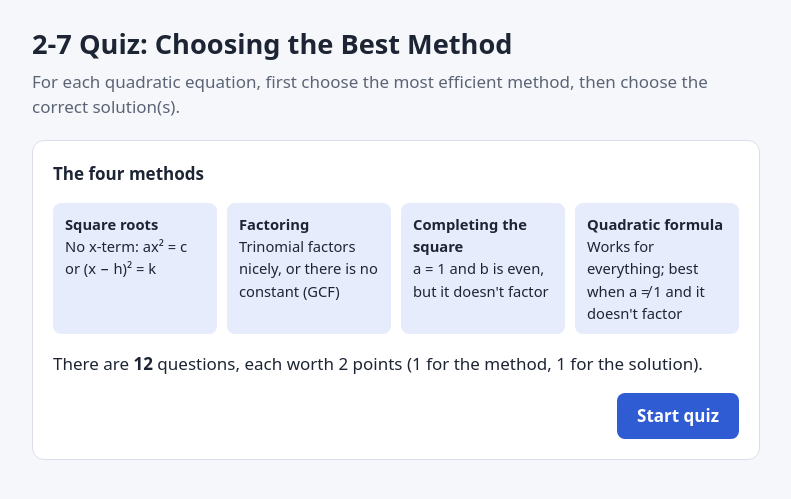
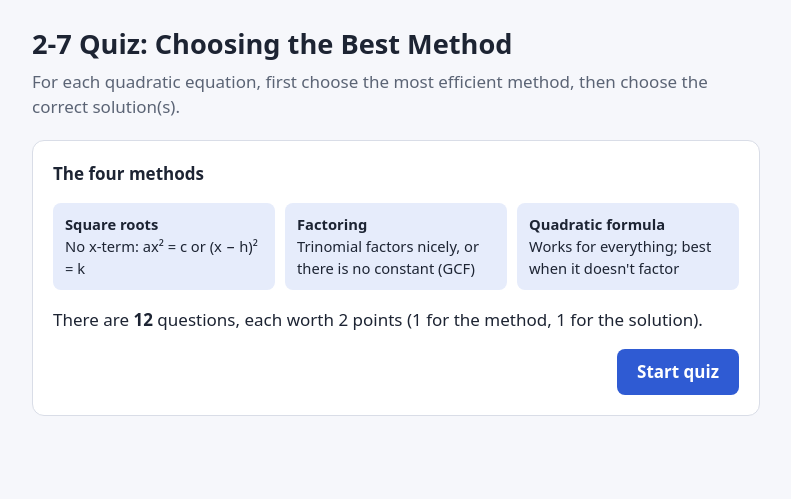
Before and after one commit to dgarvey-lang/2-7-Quadratic-Best-Method, a plain HTML site: page index.html in a window 1280 px wide. Shown: the whole page, without its empty margins (244-1035 px from the left). Drawn offline with Linux system fonts and the light colour scheme.

Commit message:
Remove completing the square as a method choice
The three questions that used it now use the quadratic formula, with
updated explanations, worked steps, and distractors.

Co-Authored-By: Claude Opus 5.5 <noreply@anthropic.com>
Claude-Session: https://claude.ai/code/session_01G57LkPS6BuWWz62QtR4o3v

```diff
--- a/index.html
+++ b/index.html
@@ -122,8 +122,7 @@
     <div class="methods">
       <div><b>Square roots</b>No x-term: ax² = c or (x − h)² = k</div>
       <div><b>Factoring</b>Trinomial factors nicely, or there is no constant (GCF)</div>
-      <div><b>Completing the square</b>a = 1 and b is even, but it doesn't factor</div>
-      <div><b>Quadratic formula</b>Works for everything; best when a ≠ 1 and it doesn't factor</div>
+      <div><b>Quadratic formula</b>Works for everything; best when it doesn't factor</div>
     </div>
     <p>There are <strong id="qcount"></strong> questions, each worth 2 points (1 for the method, 1 for the solution).</p>
     <div class="nav"><button class="btn" id="start">Start quiz</button></div>
@@ -162,7 +161,7 @@
 </main>
 
 <script>
-const METHODS = ["Square roots", "Factoring", "Completing the square", "Quadratic formula"];
+const METHODS = ["Square roots", "Factoring", "Quadratic formula"];
 
 // best: the most efficient method. ok: methods that also work well (full credit, with a tip).
 const QUESTIONS = [
@@ -200,12 +199,11 @@ const QUESTIONS = [
   },
   {
     eq: "x² + 6x − 5 = 0",
-    best: "Completing the square", ok: ["Quadratic formula"],
-    tip: "The formula works, but with a = 1 and an even b, completing the square is faster.",
-    why: "a = 1 and b = 6 is even, but no factors of −5 add to 6. Complete the square.",
+    best: "Quadratic formula", ok: [],
+    why: "No factors of −5 add to 6, so it won't factor. Use the formula.",
     answer: "x = −3 ± √14",
-    distractors: ["x = 3 ± √14", "x = −3 ± √4", "x = −3 ± 14"],
-    work: "x² + 6x = 5 → x² + 6x + 9 = 5 + 9 → (x + 3)² = 14 → x = −3 ± √14"
+    distractors: ["x = 3 ± √14", "x = −6 ± √14", "x = −3 ± 14"],
+    work: "x = [−6 ± √(6² − 4·1·(−5))] / 2 = (−6 ± √56) / 2 = (−6 ± 2√14) / 2 = −3 ± √14"
   },
   {
     eq: "x² − 9x = 0",
@@ -226,12 +224,11 @@ const QUESTIONS = [
   },
   {
     eq: "x² − 10x + 18 = 0",
-    best: "Completing the square", ok: ["Quadratic formula"],
-    tip: "The formula works, but with a = 1 and an even b, completing the square is faster.",
-    why: "a = 1 and b = −10 is even, but no factors of 18 add to −10. Complete the square.",
+    best: "Quadratic formula", ok: [],
+    why: "No factors of 18 add to −10, so it won't factor. Use the formula.",
     answer: "x = 5 ± √7",
-    distractors: ["x = −5 ± √7", "x = 5 ± √43", "x = 5 ± 7"],
-    work: "x² − 10x = −18 → x² − 10x + 25 = −18 + 25 → (x − 5)² = 7 → x = 5 ± √7"
+    distractors: ["x = −5 ± √7", "x = 10 ± √7", "x = 5 ± 7"],
+    work: "x = [10 ± √((−10)² − 4·1·18)] / 2 = (10 ± √28) / 2 = (10 ± 2√7) / 2 = 5 ± √7"
   },
   {
     eq: "2x² + x − 3 = 0",
@@ -260,12 +257,11 @@ const QUESTIONS = [
   },
   {
     eq: "x² + 4x + 13 = 0",
-    best: "Completing the square", ok: ["Quadratic formula"],
-    tip: "The formula works, but with a = 1 and an even b, completing the square is faster.",
-    why: "a = 1 and b = 4 is even, and it doesn't factor. Complete the square (expect complex roots!).",
+    best: "Quadratic formula", ok: [],
+    why: "The discriminant 16 − 52 = −36 is negative, so it won't factor. Use the formula (expect complex roots!).",
     answer: "x = −2 ± 3i",
-    distractors: ["x = 2 ± 3i", "x = −2 ± 3", "x = −2 ± 9i"],
-    work: "x² + 4x = −13 → x² + 4x + 4 = −13 + 4 → (x + 2)² = −9 → x + 2 = ±3i → x = −2 ± 3i"
+    distractors: ["x = 2 ± 3i", "x = −2 ± 3", "x = −2 ± 6i"],
+    work: "x = [−4 ± √(4² − 4·1·13)] / 2 = (−4 ± √−36) / 2 = (−4 ± 6i) / 2 = −2 ± 3i"
   }
 ];
 
```
Also changed, not shown: 1 other file.
